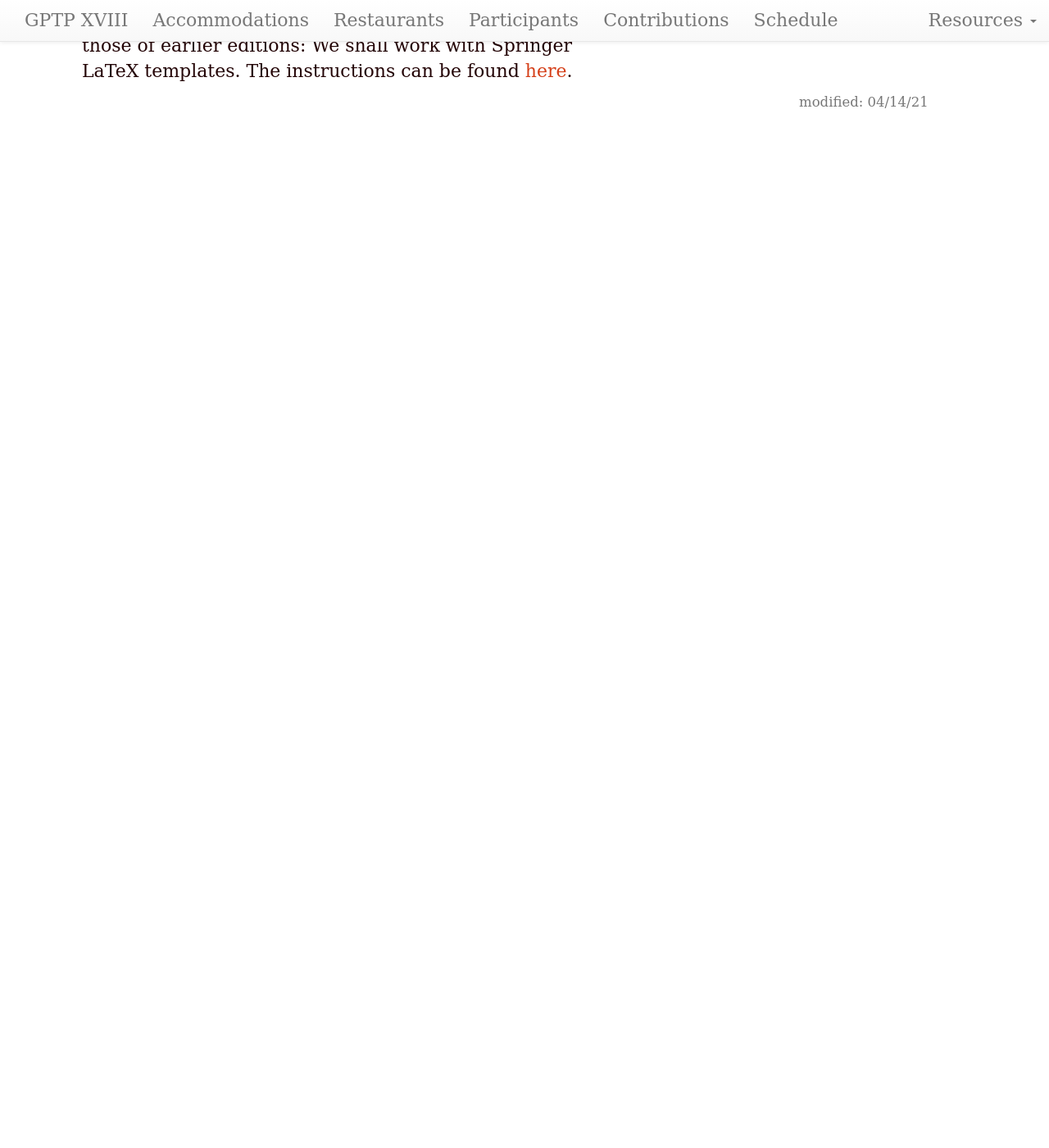
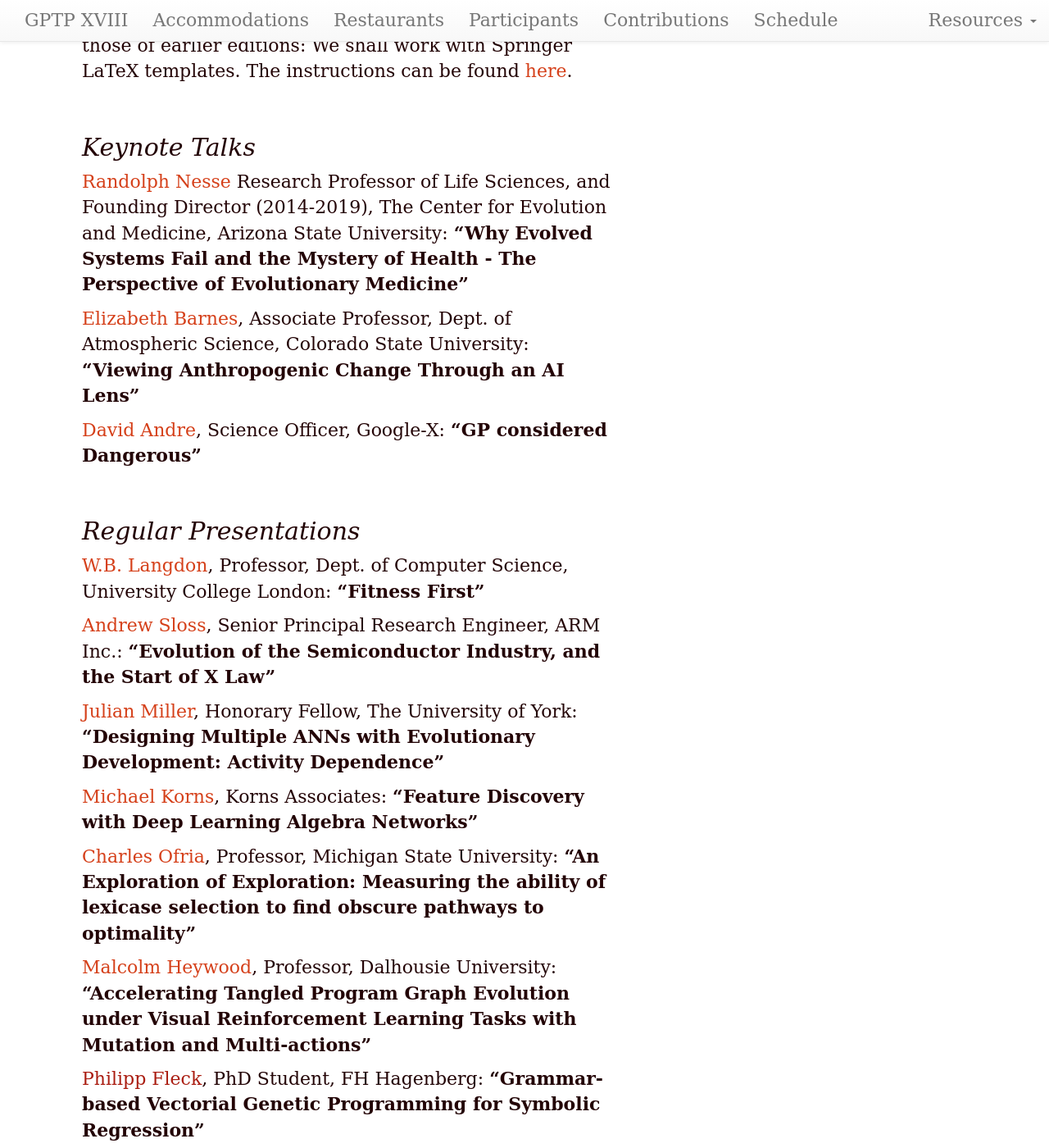
Before and after one commit to GPTP-workshop/gptp-workshop.github.io, a Jekyll site: the page built from contributions.md, in a window 1280 px wide and 1400 px high, scrolled down 1754 px. Shown: the whole window at 82% size. Built offline with Jekyll 4.4.1, drawn with Linux system fonts in a browser that asks for light colours; our own code applies the rules of GitHub Pages for plain Markdown files; before the commit the page ends 1932 px from its top, so only the background shows below that; some of the changed text lies outside the part shown.

Commit message:
Update contributions.md

```diff
--- a/contributions.md
+++ b/contributions.md
@@ -1,6 +1,6 @@
 ---
 layout: default
-updated: "Apr 14, 2021"
+updated: "May 17, 2021"
 roman: "XVIII"
 dates: "May 19-21, 2021"
 ---
@@ -36,3 +36,63 @@ Due to the online character of the 2021 GPTP Workshop, days will run only from 1
 ## Formatting Instructions for Authors
 
 The GPTP 2021 formatting instructions are similar to those of earlier editions: We shall work with Springer LaTeX templates. The instructions can be found [here](https://github.com/banzhaf/GPTP-2021-Chapter-Formatting).
+
+
+
+## Keynote Talks
+[Randolph Nesse](https://www.randolphnesse.com/) Research Professor of Life Sciences, and Founding Director (2014-2019),
+The Center for Evolution and Medicine, Arizona State University:
+**"Why Evolved Systems Fail and the Mystery of Health - The Perspective of Evolutionary Medicine"**
+
+[Elizabeth Barnes](https://www.atmos.colostate.edu/people/faculty/barnes/), Associate Professor, Dept. of Atmospheric Science, Colorado State University:
+**"Viewing Anthropogenic Change Through an AI Lens"**
+
+[David Andre](https://www.linkedin.com/in/david-andre-50089/), Science Officer, Google-X:
+**"GP considered Dangerous"**
+
+
+## Regular Presentations
+[W.B. Langdon](http://www0.cs.ucl.ac.uk/staff/W.Langdon/), Professor, Dept. of Computer Science, University College London:
+**"Fitness First"**
+
+[Andrew Sloss](https://www.linkedin.com/in/asloss), Senior Principal Research Engineer, ARM Inc.:
+**"Evolution of the Semiconductor Industry, and the Start of X Law"**
+
+[Julian Miller](https://www.york.ac.uk/electronic-engineering/staff/julian_miller/), Honorary Fellow, The University of York:
+**"Designing Multiple ANNs with Evolutionary Development: Activity Dependence"**
+
+[Michael Korns](https://www.researchgate.net/profile/Michael-Korns), Korns Associates:
+**"Feature Discovery with Deep Learning Algebra Networks"**
+
+[Charles Ofria](https://ofria.com/), Professor, Michigan State University:
+**"An Exploration of Exploration: Measuring the ability of lexicase selection to find obscure pathways to optimality"**
+
+[Malcolm Heywood](https://web.cs.dal.ca/~mheywood/), Professor, Dalhousie University:
+**"Accelerating Tangled Program Graph Evolution under Visual Reinforcement Learning Tasks with Mutation and Multi-actions"**
+
+[Philipp Fleck](), PhD Student, FH Hagenberg:
+**"Grammar-based Vectorial Genetic Programming for Symbolic Regression"**
+
+[Alcides Fonseca](http://alcidesfonseca.com), Assistant Prof, LASIGE, University of Lisbon:
+**"Grammatical Evolution Mapping for Semantically-Constrained Genetic Programming"**
+
+[Lee Spector](http://faculty.hampshire.edu/lspector/), Professor, Hampshire College:
+**"Analysis of GLEAM: Genetic Learning by Extraction and Absorption of Modules"**
+
+[Emily Dolson](https://cse.msu.edu/~dolsonem/), Assistant Prof, MSU:
+**"What can phylogenetic metrics tell us about useful diversity in evolutionary algorithms?"**
+
+[Mark Kotanchek](https://www.researchgate.net/profile/Mark-Kotanchek) Evolved Analytics LLC:
+**"Back to the Future: Revisiting OrdinalGP & Trustable Models after a Decade"**
+
+[Gisele Pappa](https://homepages.dcc.ufmg.br/~glpappa/indexEn.html), Associate Prof, Federal University of Minas Gerais:
+**"Fitness Landscape Analysis of AutoML Pipelines"**
+
+[Moshe Sipper](https://www.moshesipper.com/), Professor, Ben-Gurion University:
+**"Four Weddings and a Numeral: A Song of Evolution and Learning"**
+
+[Jason Moore](http://epistasis.org/jason-h-moore-phd/), Professor, Director of Penn Institute for Biomedical Informatics, University of Pennsylvania:
+**"Automated machine learning using genetic programming"**
+
+[Nic McPhee](https://academics.morris.umn.edu/nic-mcphee), Professor, University of Minnesota, Morris:
+**"Dynamically generating GP training cases using QuickCheck"**
```
